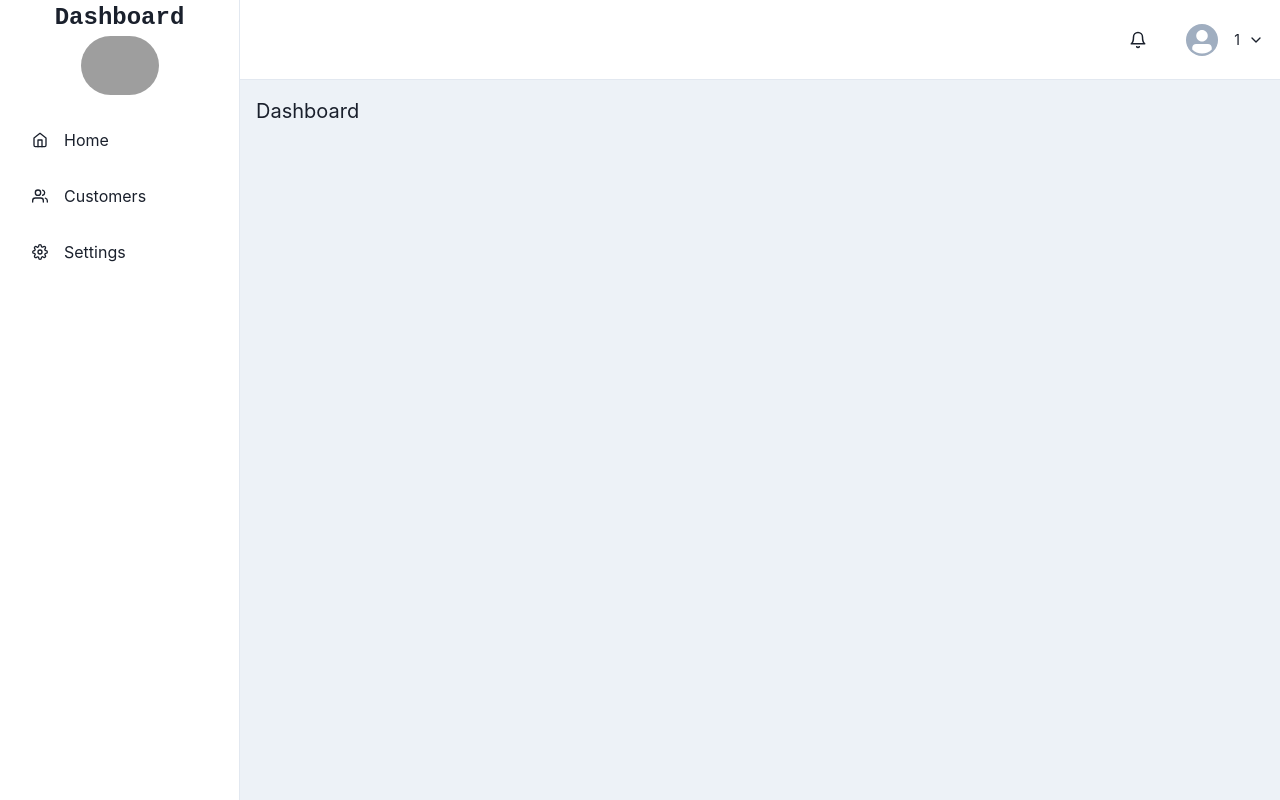
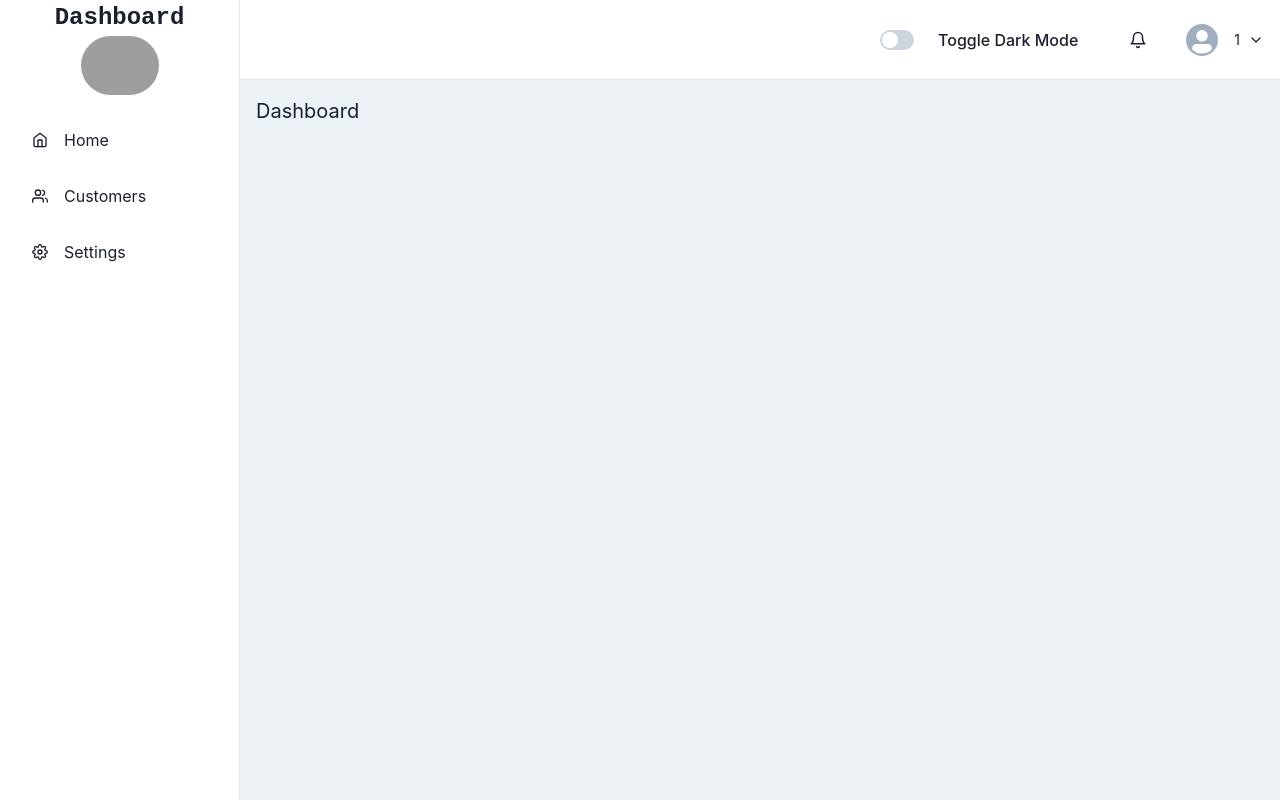
Before and after one commit to aj-howell/SimpleAPI, a React (Vite) app in the folder frontend/react/: page /dashboard/home in a window 1280 px wide. Built offline with nearby package versions, Linux system fonts and the light colour scheme; sample sign-in values are in the browser's storage; grey boxes are pictures that could not be loaded.

Commit message:
added light/dark mode

```diff
--- a/frontend/react/src/components/shared/SideBar.jsx
+++ b/frontend/react/src/components/shared/SideBar.jsx
@@ -31,6 +31,7 @@ import {
 } from 'react-icons/fi';
 import { useAuth } from '../context/AuthContext';
 import { useNavigate } from 'react-router-dom';
+import ToggleDarkMode from './ToggleDarkMode';
 
 const LinkItems = [
   { name: 'Home', route: 'home' ,icon: FiHome },
@@ -165,6 +166,8 @@ const MobileNav = ({ onOpen, ...rest }) => {
       </Text>
 
       <HStack spacing={{ base: '0', md: '6' }}>
+          {ToggleDarkMode()}
+
         <IconButton
           size="lg"
           variant="ghost"
--- /dev/null
+++ b/frontend/react/src/components/shared/ToggleDarkMode.jsx
@@ -0,0 +1,22 @@
+import { Switch, localStorageManager, useDisclosure, useColorMode, FormLabel, FormControl } from '@chakra-ui/react';
+import * as React from 'react';
+
+export default function ToggleDarkMode() {
+
+const { colorMode, toggleColorMode, setColorMode } = useColorMode()
+
+  return (
+    <>
+    <Switch id='ThemeMode' onChange={()=>
+        {
+            toggleColorMode();
+        }
+    }></Switch>
+
+        <FormLabel htmlFor='ThemeMode' mb='0'>
+        {colorMode === 'dark' ? 'Toggle Light Mode' : 'Toggle Dark Mode'}
+      </FormLabel>
+    </>
+
+   );
+}
```
